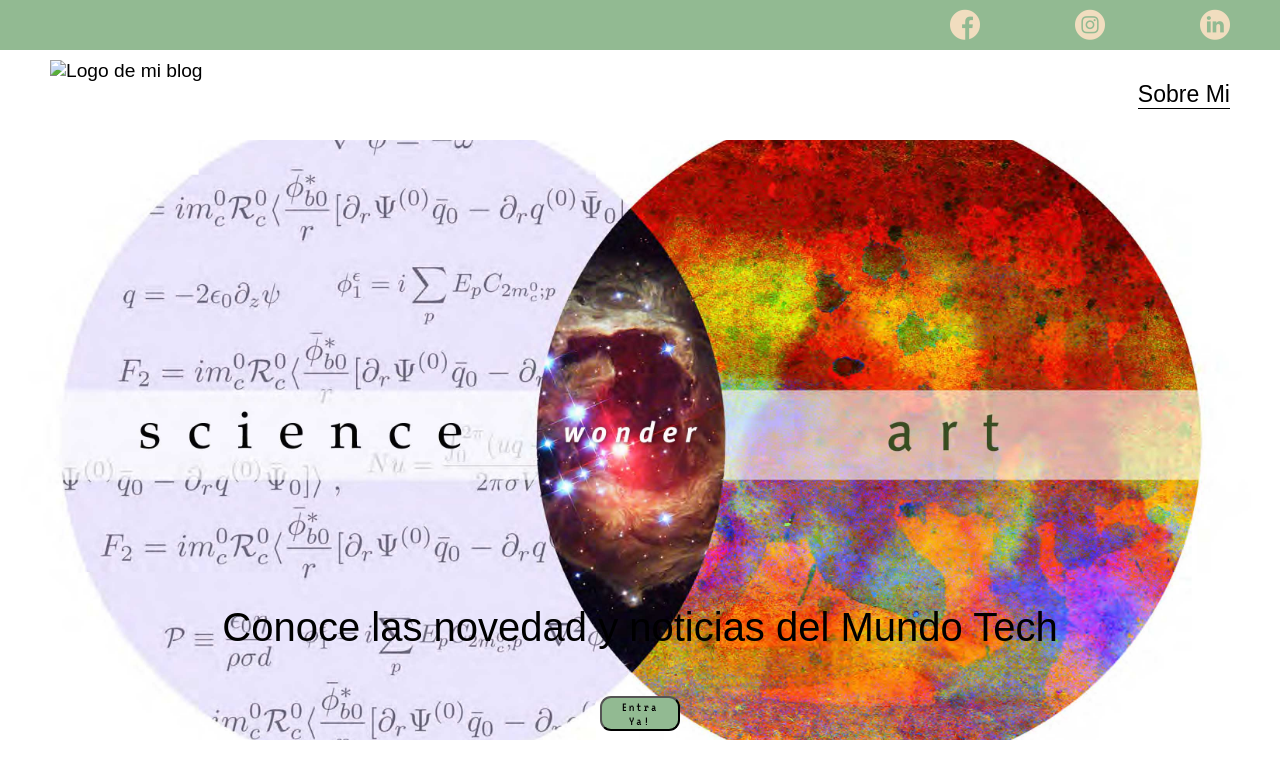
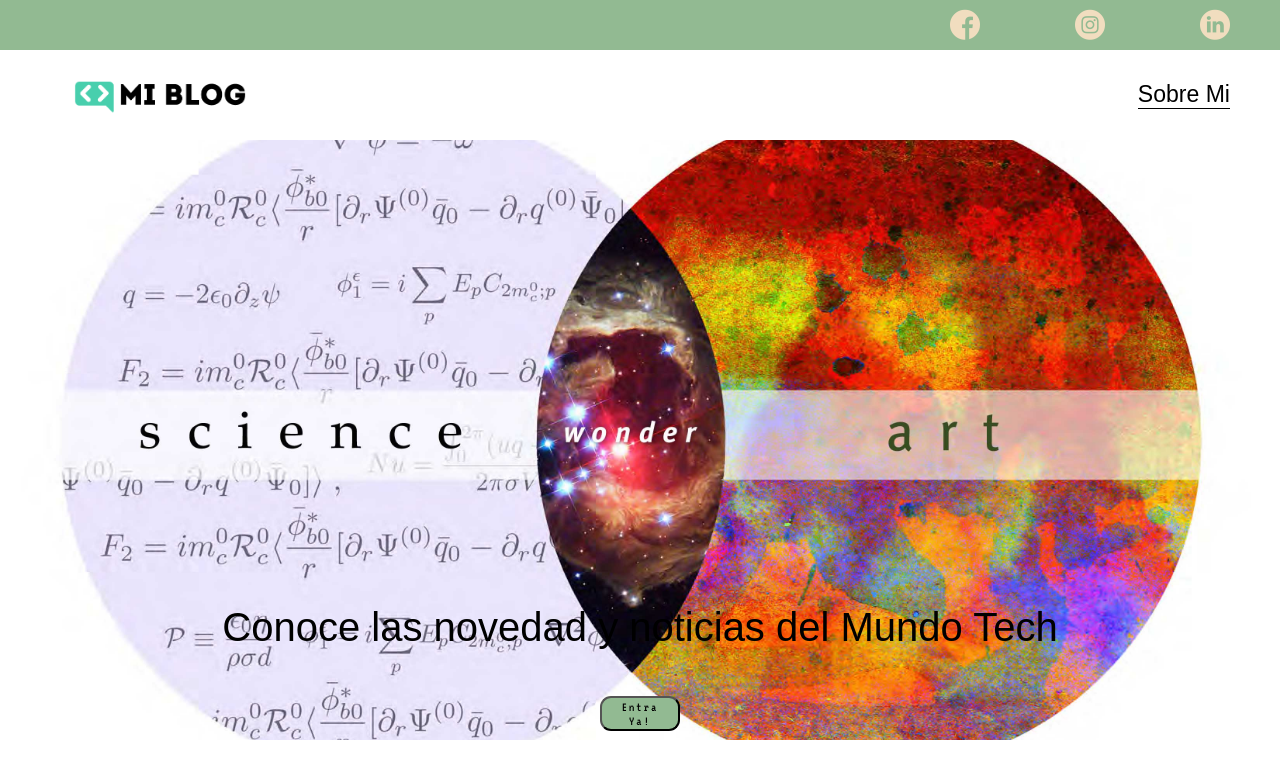
Before and after one commit to ElectricWiz/platziBlog, a plain HTML site: page index.html in a window 1280 px wide. Drawn offline with Linux system fonts and the light colour scheme; the site is published under a folder, as on GitHub Pages, so addresses that start at the root find nothing; a web font is replaced by a local one.

Commit message:
Update index.html

```diff
--- a/index.html
+++ b/index.html
@@ -19,7 +19,7 @@
         </section>
         <nav>
             <section class="nav-logo-container">
-                <a href=""><img src="/assets/img/Logo-negro.png" alt="Logo de mi blog"></a>
+                <a href=""><img src="./assets/img/Logo-negro.png" alt="Logo de mi blog"></a>
             </section>
             <section class="profile-link">
                 <a href="./perfil.html">Sobre Mi</a>
```
